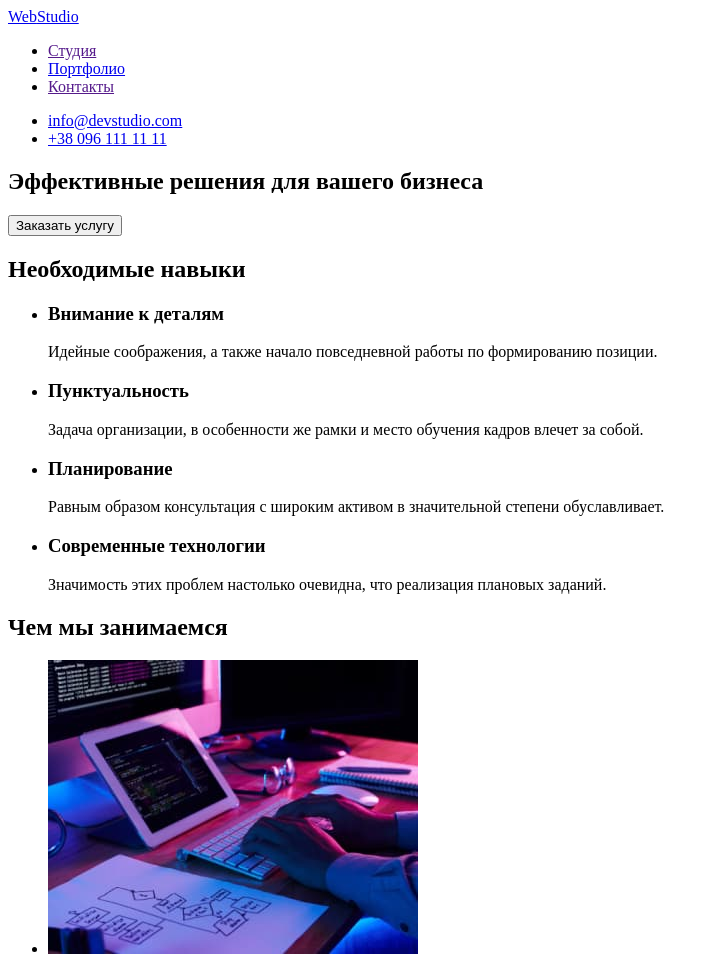
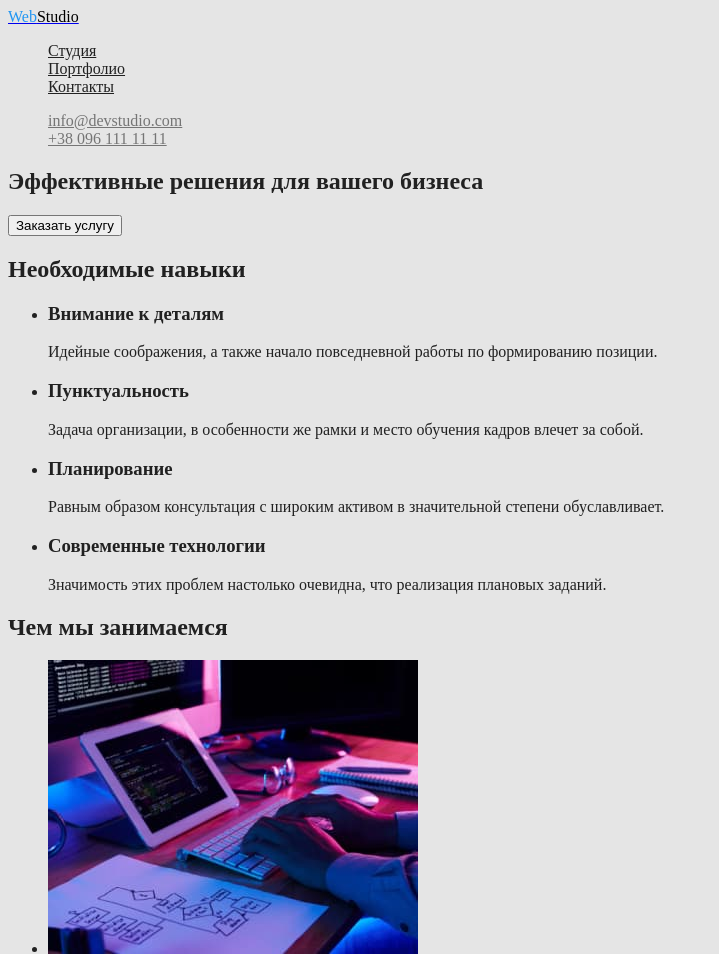
Before and after one commit to AlinaKornienko/goit-markup-hw-02, a plain HTML site: page index.html in a window 1280 px wide. Shown: the top 954 px of the page, without its empty margins (0-719 px from the left). Drawn offline with Linux system fonts and the light colour scheme.

Commit message:
site nav

```diff
--- a/css/styles.css
+++ b/css/styles.css
@@ -1,6 +1,42 @@
+body {
+  background-color: #e5e5e5;
+  color: #212121;
+}
+.list {
+  list-style: none;
+}
+/* вторичний цвет фона #F5F4FA */
+/* цвет основного текста #212121 */
+/* вторичный текст текста #757575 */
+/* белый #FFFFFF */
+/* черный #000000 */
+/* лого #2196F3 */
+/* хедер линк #757575*/
+/* фурет линк rgba(255, 255, 255, 0.6) */
+/* акцент #2196F3 */
+
+/* logo */
 .logo-first {
+  color: #2196f3;
 }
 .logo-second-header {
+  color: #000000;
 }
 .logo-second-footer {
+  color: #ffffff;
 }
+/* site nav */
+.site-nav a {
+  color: #212121;
+}
+.site-nav a:hover,
+.site-nav a:focus {
+  color: #2196f3;
+}
+.contacts a {
+  color: #757575;
+}
+.contacts a:hover,
+.contacts a:focus {
+  color: #2196f3;
+}
--- a/index.html
+++ b/index.html
@@ -16,7 +16,7 @@
           ><span class="logo-second-header">Studio</span></a
         >
 
-        <ul>
+        <ul class="site-nav list">
           <li><a href="">Студия</a></li>
           <li>
             <a href="./portfolio.html">Портфолио</a>
@@ -25,7 +25,7 @@
         </ul>
       </nav>
       <!--contact information-->
-      <ul>
+      <ul class="contacts list">
         <li>
           <a href="mailto:info@devstudio.com">info@devstudio.com</a>
         </li>
@@ -131,6 +131,7 @@
             <p>UI Designer</p>
           </li>
         </ul>
+        <!---->
       </section>
     </main>
       <footer>
@@ -141,7 +142,7 @@
         <!--contacts-->
         <address>
           <p>г. Киев, пр-т Леси Украинки, 26</p>
-          <ul>
+          <ul class="site-nav list">
             <li>
               <a href="mailto:info@devstudio.com"
                 >info@devstudio.com</a
```
Also changed, not shown: portfolio.html (+2 -2 lines).
